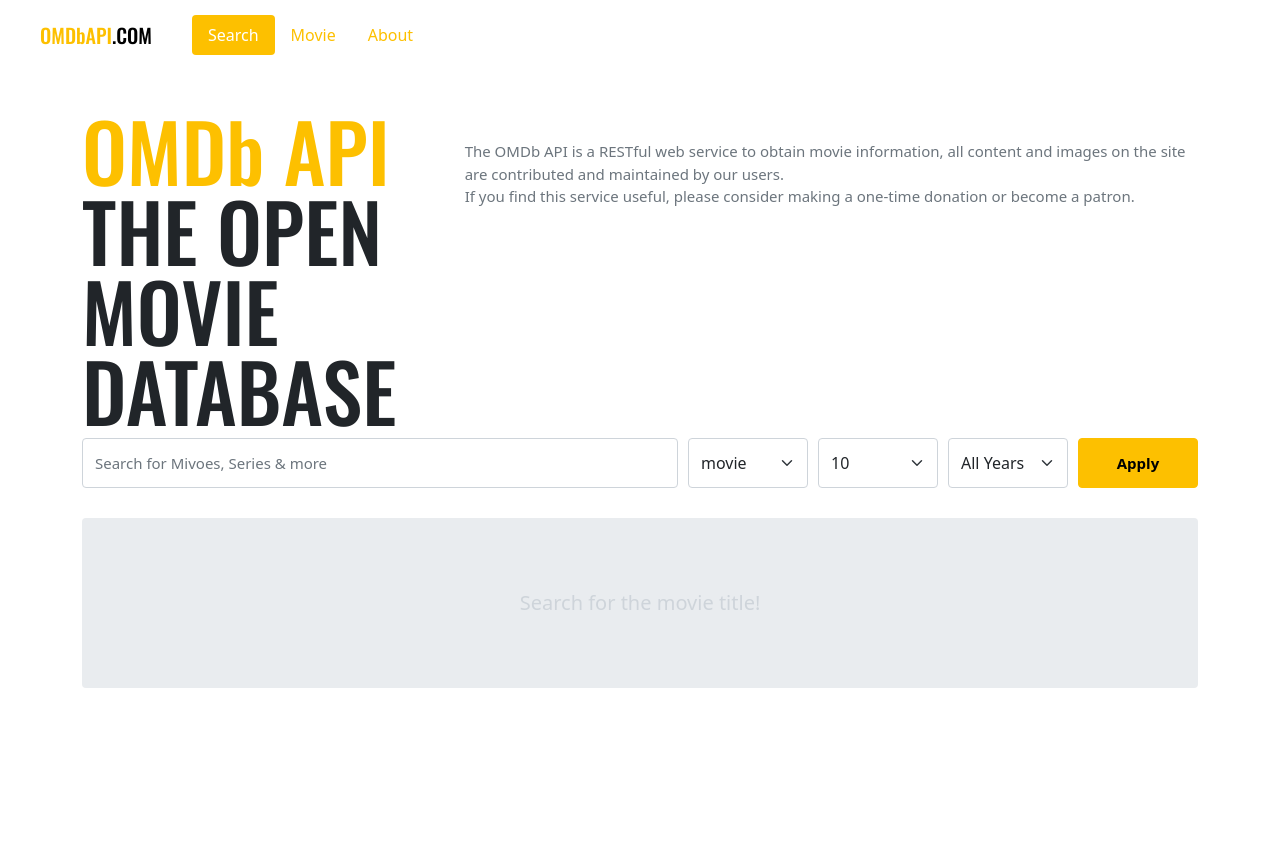
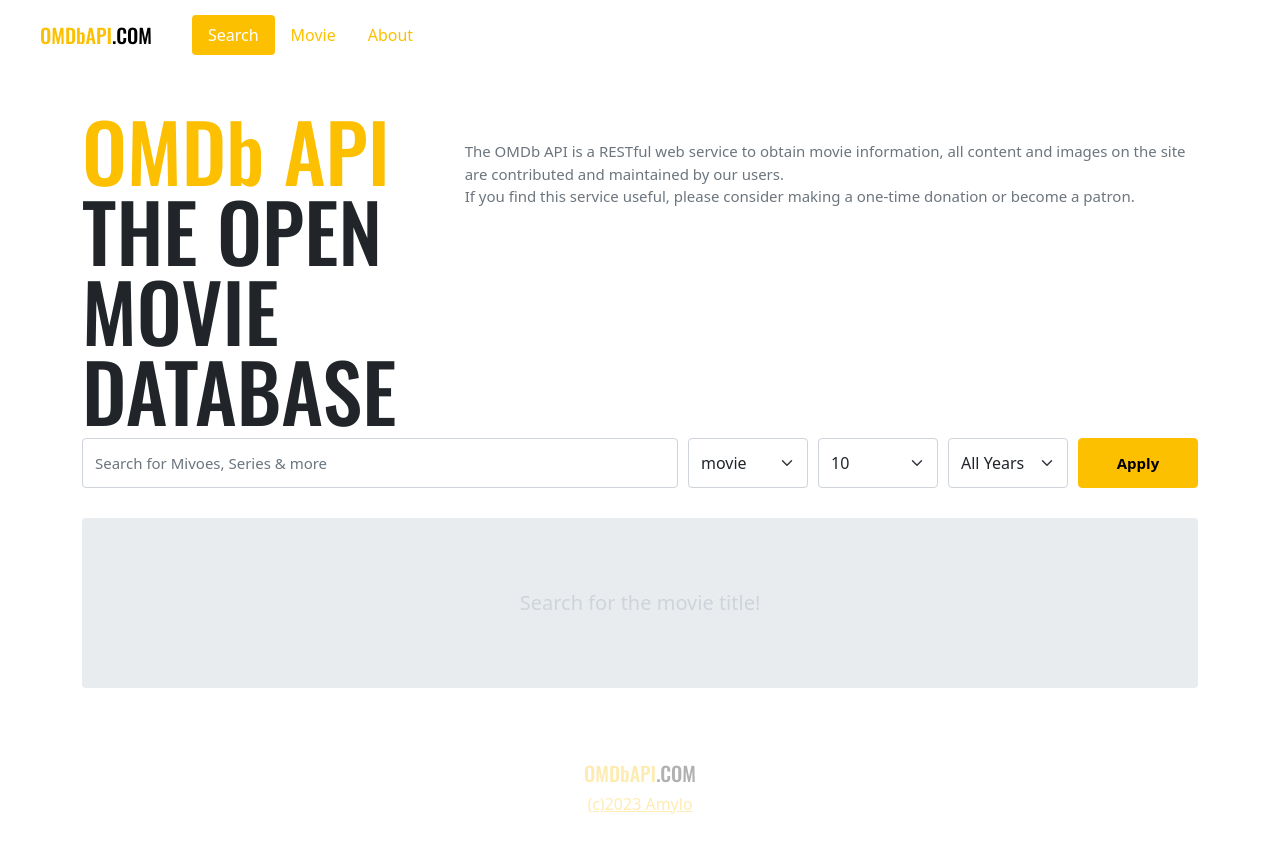
Before and after one commit to Amylo-jh/vue3-movie-app, a Vue app: page / in a window 1280 px wide. Shown: the top 852 px of the page. Before the commit the page ends 800 px from the top, so only its background shows below. Built offline with nearby package versions, Linux system fonts and the light colour scheme.

Commit message:
Part 8 - Ch 04 - 22. Footer

```diff
--- a/src/App.vue
+++ b/src/App.vue
@@ -1,14 +1,17 @@
 <template>
   <Header />
   <RouterView />
+  <Footer />
 </template>
 
 <script>
 import Header from '~/components/Header'
+import Footer from '~/components/Footer'
 
 export default {
    components: {
-      Header
+      Header,
+      Footer
    }
 }
 </script>
--- /dev/null
+++ b/src/components/Footer.vue
@@ -0,0 +1,31 @@
+<template>
+  <footer>
+    <Logo />
+    <a
+      href="https://github.com/Amylo-jh"
+      target="_blank">
+      (c){{ new Date().getFullYear() }} Amylo
+    </a>
+  </footer>
+</template>
+
+<script>
+import Logo from '~/components/Logo'
+export default {
+    components: {
+        Logo
+    }
+}
+</script>
+
+<style>
+footer {
+    padding: 70px 0;
+    text-align: center;
+    opacity:.3;
+    .logo {
+        display: block;
+        margin-bottom: 4px;
+    }
+}
+</style>
```
